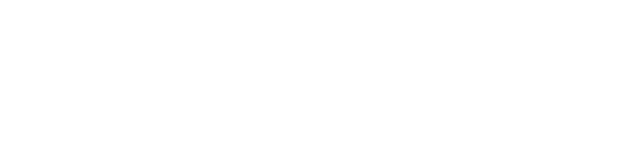
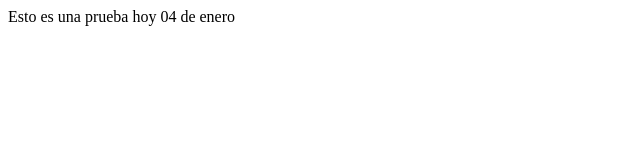
Before and after one commit to hermanrago/proyectoDemoCursoPrework, a plain HTML site: page index.html in a window 1280 px wide. Shown: the whole page, without its empty margins (0-640 px from the left). Drawn offline with Linux system fonts and the light colour scheme.

Commit message:
cambios de prueba

```diff
--- a/index.html
+++ b/index.html
@@ -7,6 +7,6 @@
     <title>Hola Mundo</title>
 </head>
 <body>
-
+    Esto es una prueba hoy 04 de enero
 </body>
 </html>
```
